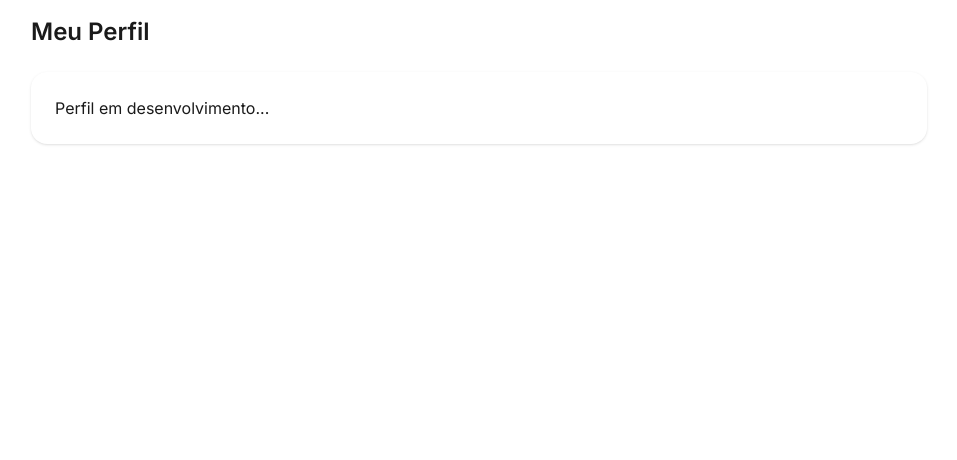
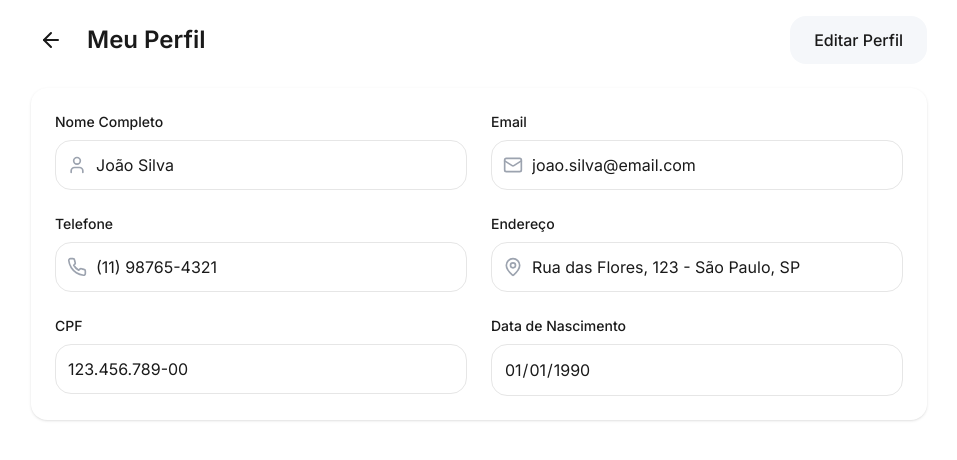
Before and after one commit to flowcodecc/vaccini-cursor, a React (Vite) app: page /profile in a window 1280 px wide. Shown: the top 460 px of the page, without its empty margins (161-1118 px from the left). Built offline with nearby package versions, Linux system fonts and the light colour scheme.

Commit message:
Implement all screens
This commit implements the functionality for all screens in the application.  This includes the Profile, Schedule, Quote, Contact, Dependents, and Appointments pages.

```diff
--- a/src/pages/Profile.tsx
+++ b/src/pages/Profile.tsx
@@ -1,7 +1,38 @@
 
+import { useState } from "react";
 import { motion } from "framer-motion";
+import { User, Mail, Phone, MapPin, Save, ArrowLeft } from "lucide-react";
+import { useNavigate } from "react-router-dom";
+import { toast } from "sonner";
+
+interface ProfileData {
+  name: string;
+  email: string;
+  phone: string;
+  address: string;
+  cpf: string;
+  birthDate: string;
+}
 
 const Profile = () => {
+  const navigate = useNavigate();
+  const [isEditing, setIsEditing] = useState(false);
+  const [profileData, setProfileData] = useState<ProfileData>({
+    name: "João Silva",
+    email: "joao.silva@email.com",
+    phone: "(11) 98765-4321",
+    address: "Rua das Flores, 123 - São Paulo, SP",
+    cpf: "123.456.789-00",
+    birthDate: "1990-01-01"
+  });
+
+  const handleSubmit = (e: React.FormEvent) => {
+    e.preventDefault();
+    // TODO: Implementar integração com backend
+    toast.success("Perfil atualizado com sucesso!");
+    setIsEditing(false);
+  };
+
   return (
     <div className="min-h-screen bg-background p-4">
       <motion.div
@@ -9,10 +40,147 @@ const Profile = () => {
         animate={{ opacity: 1, y: 0 }}
         className="max-w-4xl mx-auto"
       >
-        <h1 className="text-2xl font-semibold mb-6">Meu Perfil</h1>
+        <div className="flex items-center justify-between mb-6">
+          <div className="flex items-center gap-4">
+            <button
+              onClick={() => navigate("/")}
+              className="p-2 hover:bg-gray-100 rounded-full transition-colors"
+            >
+              <ArrowLeft className="w-6 h-6" />
+            </button>
+            <h1 className="text-2xl font-semibold">Meu Perfil</h1>
+          </div>
+          <button
+            onClick={() => setIsEditing(!isEditing)}
+            className="btn-secondary"
+          >
+            {isEditing ? "Cancelar" : "Editar Perfil"}
+          </button>
+        </div>
+
         <div className="bg-white rounded-lg shadow p-6">
-          {/* Implementação do perfil virá aqui */}
-          <p>Perfil em desenvolvimento...</p>
+          <form onSubmit={handleSubmit} className="space-y-6">
+            <div className="grid grid-cols-1 md:grid-cols-2 gap-6">
+              {/* Nome Completo */}
+              <div>
+                <label htmlFor="name" className="block text-sm font-medium mb-2">
+                  Nome Completo
+                </label>
+                <div className="relative">
+                  <div className="absolute inset-y-0 left-0 pl-3 flex items-center pointer-events-none">
+                    <User className="h-5 w-5 text-gray-400" />
+                  </div>
+                  <input
+                    type="text"
+                    id="name"
+                    className="input-field pl-10 w-full"
+                    value={profileData.name}
+                    onChange={(e) => setProfileData({ ...profileData, name: e.target.value })}
+                    disabled={!isEditing}
+                  />
+                </div>
+              </div>
+
+              {/* Email */}
+              <div>
+                <label htmlFor="email" className="block text-sm font-medium mb-2">
+                  Email
+                </label>
+                <div className="relative">
+                  <div className="absolute inset-y-0 left-0 pl-3 flex items-center pointer-events-none">
+                    <Mail className="h-5 w-5 text-gray-400" />
+                  </div>
+                  <input
+                    type="email"
+                    id="email"
+                    className="input-field pl-10 w-full"
+                    value={profileData.email}
+                    onChange={(e) => setProfileData({ ...profileData, email: e.target.value })}
+                    disabled={!isEditing}
+                  />
+                </div>
+              </div>
+
+              {/* Telefone */}
+              <div>
+                <label htmlFor="phone" className="block text-sm font-medium mb-2">
+                  Telefone
+                </label>
+                <div className="relative">
+                  <div className="absolute inset-y-0 left-0 pl-3 flex items-center pointer-events-none">
+                    <Phone className="h-5 w-5 text-gray-400" />
+                  </div>
+                  <input
+                    type="tel"
+                    id="phone"
+                    className="input-field pl-10 w-full"
+                    value={profileData.phone}
+                    onChange={(e) => setProfileData({ ...profileData, phone: e.target.value })}
+                    disabled={!isEditing}
+                  />
+                </div>
+              </div>
+
+              {/* Endereço */}
+              <div>
+                <label htmlFor="address" className="block text-sm font-medium mb-2">
+                  Endereço
+                </label>
+                <div className="relative">
+                  <div className="absolute inset-y-0 left-0 pl-3 flex items-center pointer-events-none">
+                    <MapPin className="h-5 w-5 text-gray-400" />
+                  </div>
+                  <input
+                    type="text"
+                    id="address"
+                    className="input-field pl-10 w-full"
+                    value={profileData.address}
+                    onChange={(e) => setProfileData({ ...profileData, address: e.target.value })}
+                    disabled={!isEditing}
+                  />
+                </div>
+              </div>
+
+              {/* CPF */}
+              <div>
+                <label htmlFor="cpf" className="block text-sm font-medium mb-2">
+                  CPF
+                </label>
+                <input
+                  type="text"
+                  id="cpf"
+                  className="input-field w-full"
+                  value={profileData.cpf}
+                  onChange={(e) => setProfileData({ ...profileData, cpf: e.target.value })}
+                  disabled={!isEditing}
+                />
+              </div>
+
+              {/* Data de Nascimento */}
+              <div>
+                <label htmlFor="birthDate" className="block text-sm font-medium mb-2">
+                  Data de Nascimento
+                </label>
+                <input
+                  type="date"
+                  id="birthDate"
+                  className="input-field w-full"
+                  value={profileData.birthDate}
+                  onChange={(e) => setProfileData({ ...profileData, birthDate: e.target.value })}
+                  disabled={!isEditing}
+                />
+              </div>
+            </div>
+
+            {isEditing && (
+              <div className="flex justify-end pt-4">
+                <button type="submit" className="btn-primary flex items-center gap-2">
+                  <Save className="w-4 h-4" />
+                  Salvar Alterações
+                </button>
+              </div>
+            )}
+          </form>
         </div>
       </motion.div>
     </div>
```
